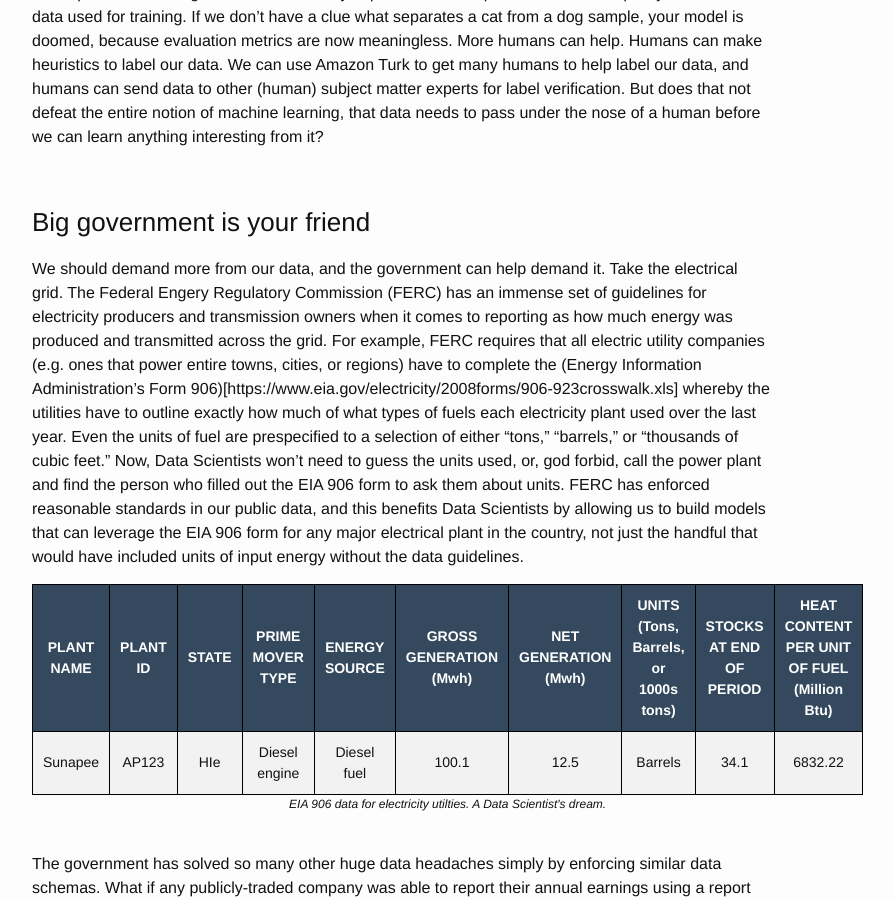
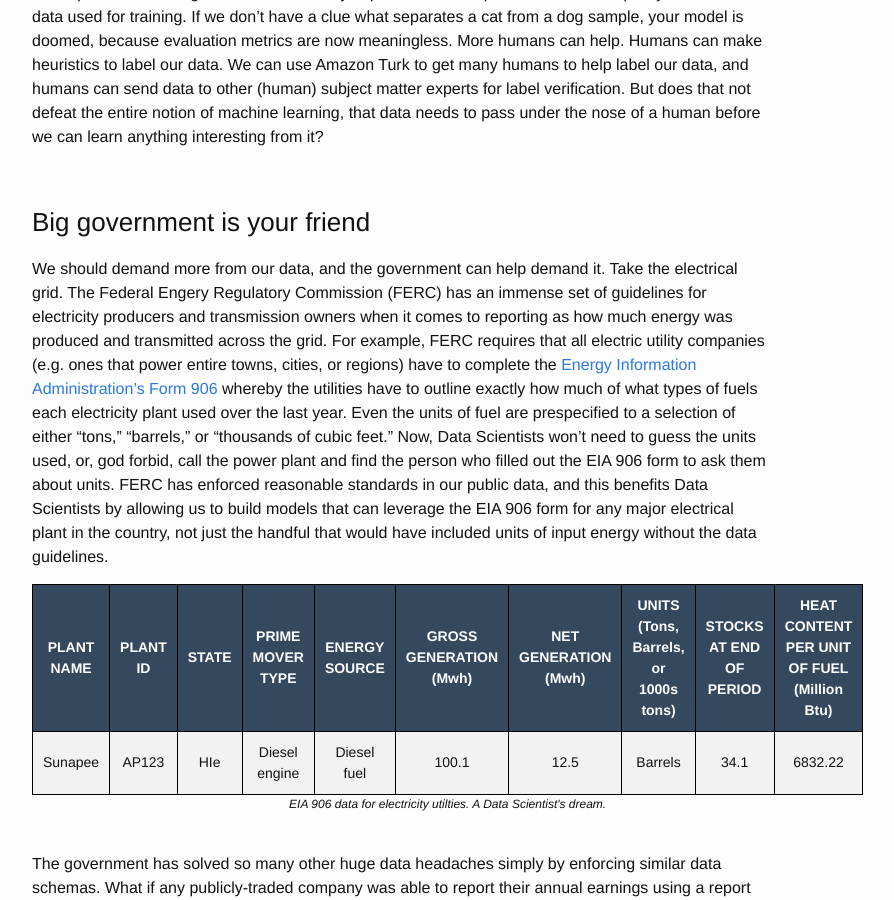
Before and after one commit to ffineis/ffineis.github.io, a Jekyll site: the page built from blog/_posts/2017-09-13-case_for_big_govt.md, in a window 1280 px wide and 900 px high, scrolled down 1335 px. Shown: the whole window, without its empty margins (238-1132 px from the left). Built offline with Jekyll 4.4.1, drawn with Linux system fonts in a browser that asks for light colours.

Commit message:
add gitignore, fix blog post url typo

```diff
--- a/blog/_posts/2017-09-13-case_for_big_govt.md
+++ b/blog/_posts/2017-09-13-case_for_big_govt.md
@@ -77,7 +77,7 @@ For supervised learning models, we can only expect a model to perform as well as
 
 ### Big government is your friend
 
-We should demand more from our data, and the government can help demand it. Take the electrical grid. The Federal Engery Regulatory Commission (FERC) has an immense set of guidelines for electricity producers and transmission owners when it comes to reporting as how much energy was produced and transmitted across the grid. For example, FERC requires that all electric utility companies (e.g. ones that power entire towns, cities, or regions) have to complete the (Energy Information Administration's Form 906)[https://www.eia.gov/electricity/2008forms/906-923crosswalk.xls] whereby the utilities have to outline exactly how much of what types of fuels each electricity plant used over the last year. Even the units of fuel are prespecified to a selection of either "tons," "barrels," or "thousands of cubic feet." Now, Data Scientists won't need to guess the units used, or, god forbid, call the power plant and find the person who filled out the EIA 906 form to ask them about units. FERC has enforced reasonable standards in our public data, and this benefits Data Scientists by allowing us to build models that can leverage the EIA 906 form for any major electrical plant in the country, not just the handful that would have included units of input energy without the data guidelines.
+We should demand more from our data, and the government can help demand it. Take the electrical grid. The Federal Engery Regulatory Commission (FERC) has an immense set of guidelines for electricity producers and transmission owners when it comes to reporting as how much energy was produced and transmitted across the grid. For example, FERC requires that all electric utility companies (e.g. ones that power entire towns, cities, or regions) have to complete the [Energy Information Administration's Form 906](https://www.eia.gov/electricity/2008forms/906-923crosswalk.xls) whereby the utilities have to outline exactly how much of what types of fuels each electricity plant used over the last year. Even the units of fuel are prespecified to a selection of either "tons," "barrels," or "thousands of cubic feet." Now, Data Scientists won't need to guess the units used, or, god forbid, call the power plant and find the person who filled out the EIA 906 form to ask them about units. FERC has enforced reasonable standards in our public data, and this benefits Data Scientists by allowing us to build models that can leverage the EIA 906 form for any major electrical plant in the country, not just the handful that would have included units of input energy without the data guidelines.
 
 <table>
   <caption>EIA 906 data for electricity utilties. A Data Scientist's dream.</caption>
```
Also changed, not shown: 14 other files.
